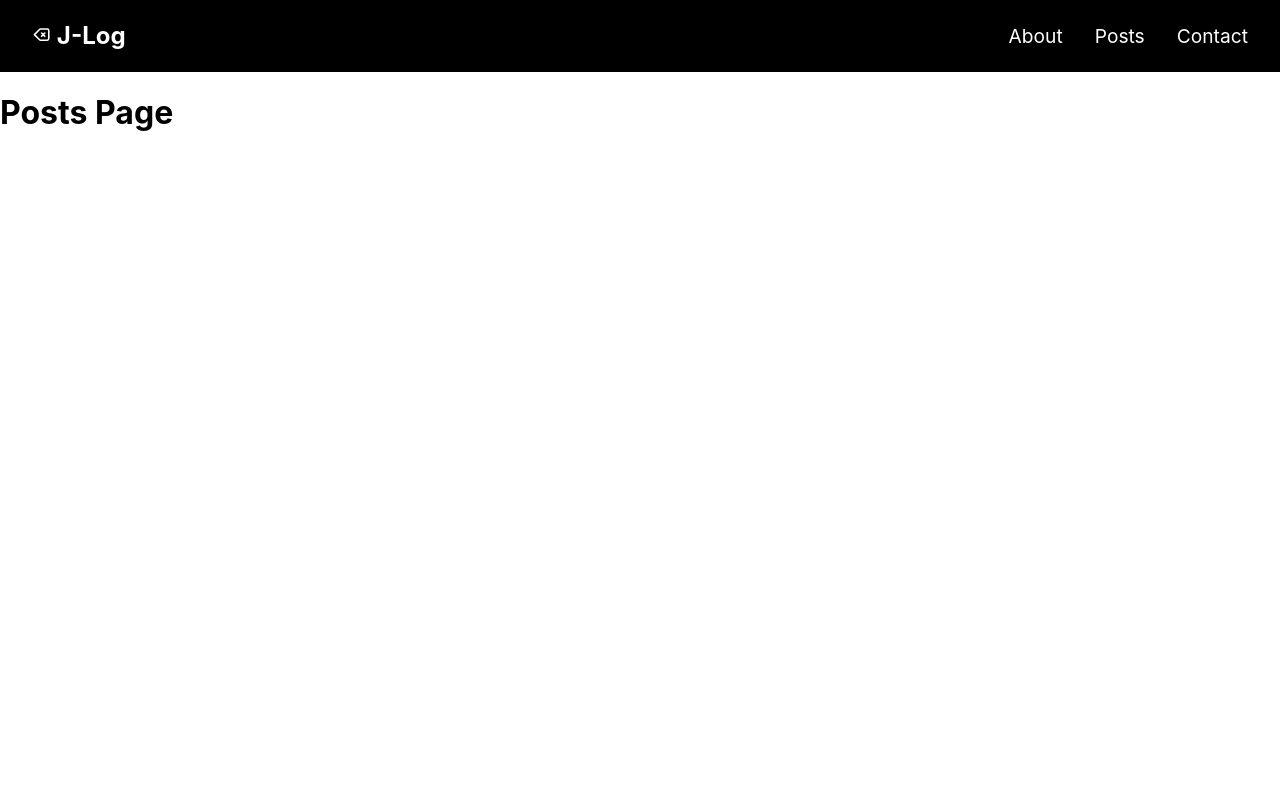
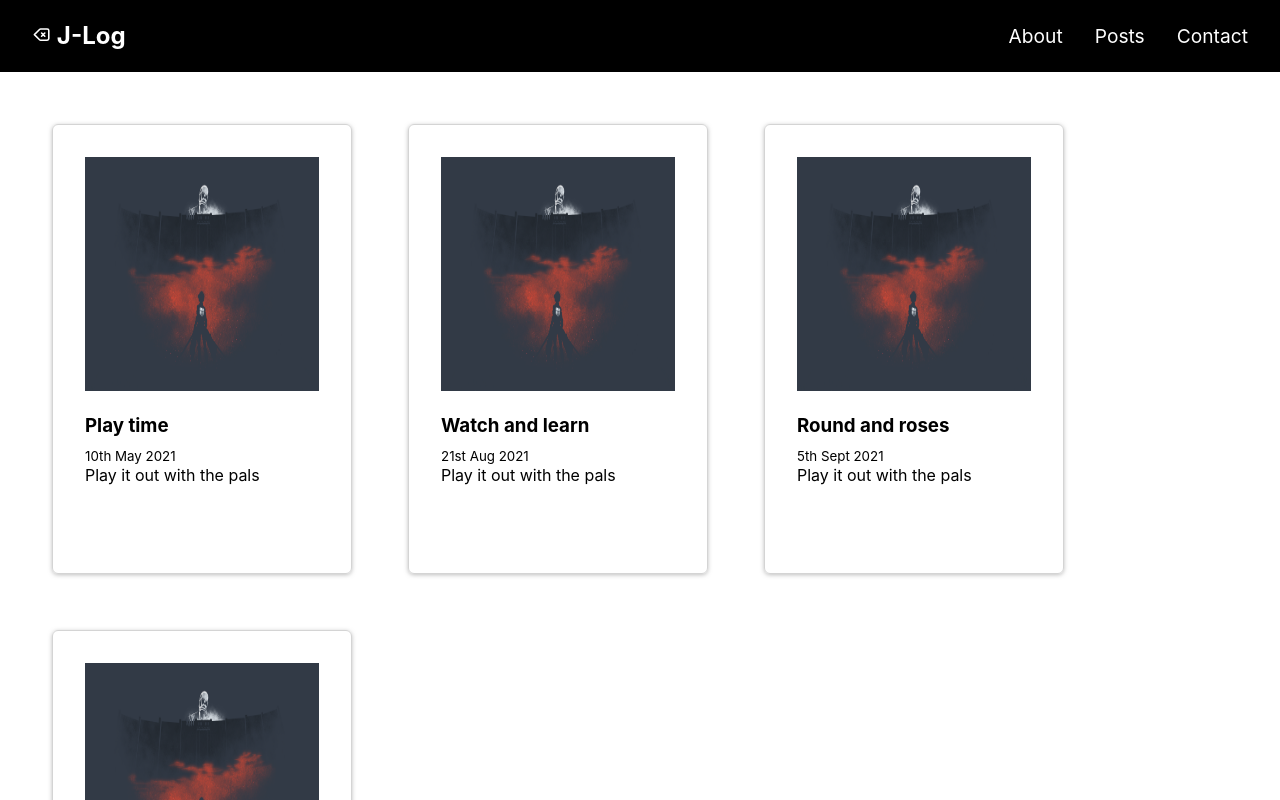
Before and after one commit to julia-joseph/next-blog, a Next.js app: page /posts in a window 1280 px wide. Shown: the top 800 px of the page. Built offline with nearby package versions, Linux system fonts and the light colour scheme.

Commit message:
adding posts to posts page

```diff
--- a/pages/posts/index.js
+++ b/pages/posts/index.js
@@ -1,5 +1,12 @@
+import PostList from "../../components/home/posts/post-list";
+import { DUMMY_POSTS } from "../../dummy-data";
+
 const PostsPage = (props) => {
-  return <h1>Posts Page</h1>;
+  return (
+    <>
+      <PostList posts={DUMMY_POSTS} />
+    </>
+  );
 };
 
 export default PostsPage;
```
